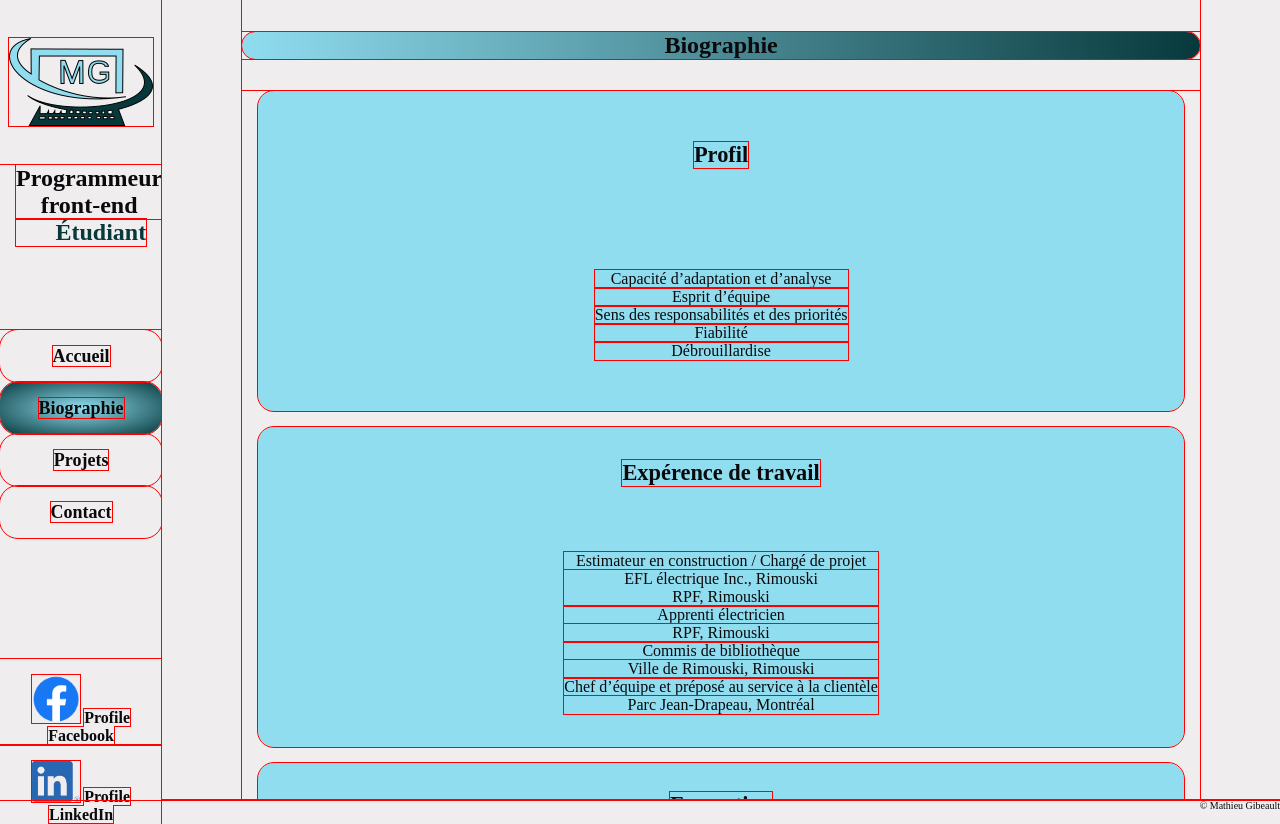
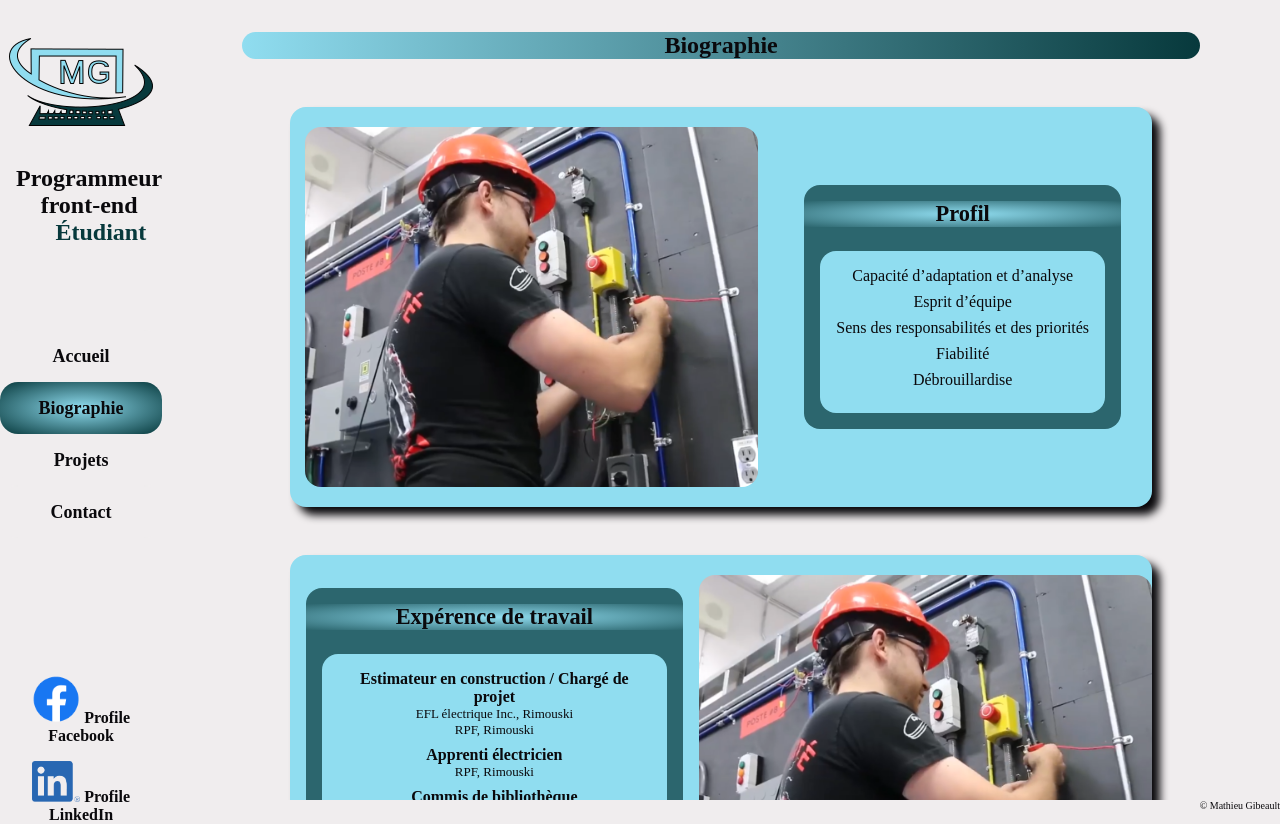
Before and after one commit to MathieuGibeault/mathieugibeault.github.io, a plain HTML site: page pages/biographie.html in a window 1280 px wide. Drawn offline with Linux system fonts and the light colour scheme.

Commit message:
modified:   index.html 	modified:   pages/biographie.html 	modified:   pages/projets.html 	modified:   styles/style.css

```diff
--- a/pages/biographie.html
+++ b/pages/biographie.html
@@ -41,68 +41,81 @@
         <div class="background">
           <img src="" alt="background" />
         </div>
+
         <div id="titre-acceuil">
           <h1>Biographie</h1>
         </div>
+
         <ul class="biographie">
           <li class="cat-bio" id="profil">
+            <img src="../img/electricite.png" alt="image" />
+            <div class="cat-bio-text">
               <h3>Profil</h3>
-            <ul class="liste-profil">
+              <ul class="bio-liste" id="liste-profil">
                 <li>Capacité d’adaptation et d’analyse</li>
                 <li>Esprit d’équipe</li>
                 <li>Sens des responsabilités et des priorités</li>
                 <li>Fiabilité</li>
                 <li>Débrouillardise</li>
               </ul>
+            </div>
           </li>
+
           <li class="cat-bio" id="travail">
+            <img src="../img/electricite.png" alt="image" />
+            <div class="cat-bio-text">
               <h3>Expérence de travail</h3>
-            <ul class="liste-travail">
+              <ul class="bio-liste" id="liste-travail">
                 <li>
-                Estimateur en construction / Chargé de projet<br />
+                  <h4>Estimateur en construction / Chargé de projet</h4>
                   <p>EFL électrique Inc., Rimouski <br />RPF, Rimouski</p>
                 </li>
                 <li>
-                Apprenti électricien <br />
+                  <h4>Apprenti électricien</h4>
                   <p>RPF, Rimouski</p>
                 </li>
                 <li>
-                Commis de bibliothèque <br />
+                  <h4>Commis de bibliothèque</h4>
                   <p>Ville de Rimouski, Rimouski</p>
                 </li>
                 <li>
-                Chef d’équipe et préposé au service à la clientèle <br />
+                  <h4>Chef d’équipe et préposé au service à la clientèle</h4>
                   <p>Parc Jean-Drapeau, Montréal</p>
                 </li>
               </ul>
+            </div>
           </li>
+
           <li class="cat-bio" id="formation">
+            <img src="../img/electricite.png" alt="image" />
+            <div class="cat-bio-text">
               <h3>Formation</h3>
-            <ul>
+              <ul class="bio-liste" id="liste-formation">
                 <li>
-                Études collégiales techniques en informatique <br />
+                  <h4>Études collégiales techniques en informatique</h4>
                   <p>Cégep de Rimouski, Rimouski</p>
                 </li>
                 <li>
-                Diplôme d’études professionnelles en électricité<br />
+                  <h4>Diplôme d’études professionnelles en électricité</h4>
                   <p>
                     Centre de formation professionnelle Pavillon-de-l’Avenir,
                     Rivière-du-Loup
                   </p>
                 </li>
                 <li>
-                Études collégiales techniques en navigation<br />
+                  <h4>Études collégiales techniques en navigation</h4>
                   <p>Cégep de Rimouski, Rimouski</p>
                 </li>
                 <li>
-                Études collégiales techniques en Multimédia<br />
+                  <h4>Études collégiales techniques en Multimédia</h4>
                   <p>Cégep de Matane, Matane</p>
                 </li>
                 <li>
-                Diplôme d’études secondaires <br />
+                  <h4>Diplôme d’études secondaires</h4>
                   <p>École secondaire Mont-Royal, Montréal</p>
                 </li>
               </ul>
+            </div>
           </li>
         </ul>
       </section>
--- a/styles/style.css
+++ b/styles/style.css
@@ -28,7 +28,7 @@ Table of content
     font-family: Barlow, DIN;
     color: var(--rich-black-FOGRA-color);
     background-color: var(--cultured-color);
-    outline: 1px solid red;
+    /*outline: 1px solid red;*/
     text-align: center ;
 }
 
@@ -181,10 +181,12 @@ main h1 {
 
 /* -5- Main specific */
 /* Index.html */
+
 div.photo img {
     max-width: 8rem;
     max-height: 8rem;
 }
+
 /* projet.html */
 
 .projets {
@@ -217,6 +219,7 @@ div.photo img {
     background-color: var(--middle-blu-color);
     border-radius: 1rem;
     border-width: 1rem;
+    padding: 1rem;
     display: flex;
     justify-content: center;
     align-items: center;
@@ -281,6 +284,10 @@ div.photo img {
     overflow: auto;
     background-color: transparent;
     padding-left: 1rem;
+  }
+
+  .content p {
+      text-align: justify;
   }
 
   .content h3 {
@@ -351,15 +358,27 @@ main section li {
 }
 
 .cat-bio {
-    margin: 1rem;
-    height: 20rem;
+    margin: 3rem;
+    height: 25rem;
     display: flex;
     justify-content: space-around;
-    flex-direction: column;
-    align-items: center;
+    flex-direction: row;
+    align-items:center;
     border-radius: 1rem;
     border-width: 1rem;
     background-color: var(--middle-blu-color);
+    box-shadow: 0.5rem 0.5rem 0.5rem var(--rich-black-FOGRA-color);
+}
+
+#travail {
+    flex-direction: row-reverse;
+}
+
+.cat-bio img {
+    max-width: 30rem;
+    max-height: 90%;
+    border-radius: 1rem;
+    border-width: 1rem;
 }
 
 .cat-bio * {
@@ -368,6 +387,37 @@ main section li {
 
 .cat-bio h3 {
     font-size: 1.4rem;
+    margin-top: 1rem;
+    margin-bottom: 1.5rem;
+    background-image: radial-gradient(var(--middle-blu-color), var(--ming-color));
+}
+
+.cat-bio-text {
+    margin: 1rem;
+    border-radius: 1rem;
+    border-width: 1rem;
+    background-color: var(--ming-color);
+}
+
+.bio-liste {
+    margin: 1rem;
+    padding: 1rem;
+    border-radius: 1rem;
+    border-width: 1rem;
+    background-color: var(--middle-blu-color);
+
+}
+
+.bio-liste li {
+    margin-bottom: 0.5rem;
+}
+
+.bio-liste h4 {
+    font-weight: bold;
+}
+
+.bio-liste p {
+    font-size: small;
 }
 
 /* -4- Footer */
```
Also changed, not shown: index.html (+1 -4 lines), pages/projets.html (+29 -2 lines). Lines whose indentation alone changed are shown as unchanged.
